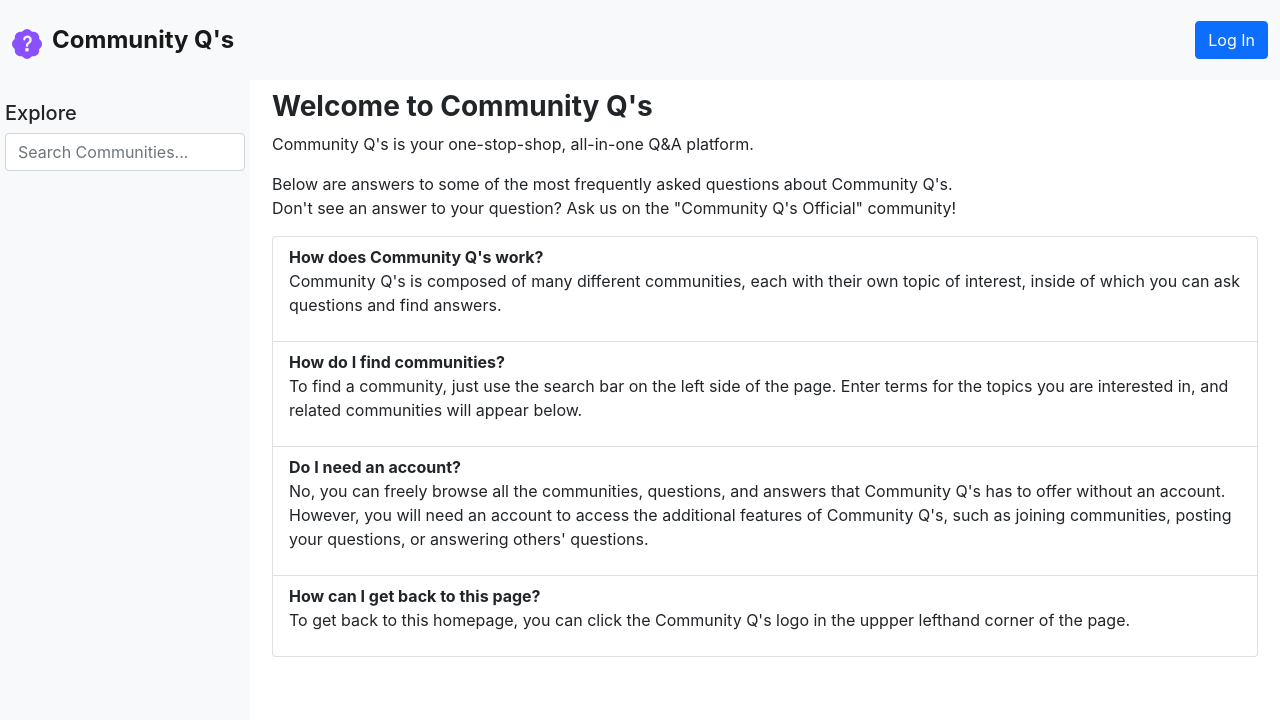
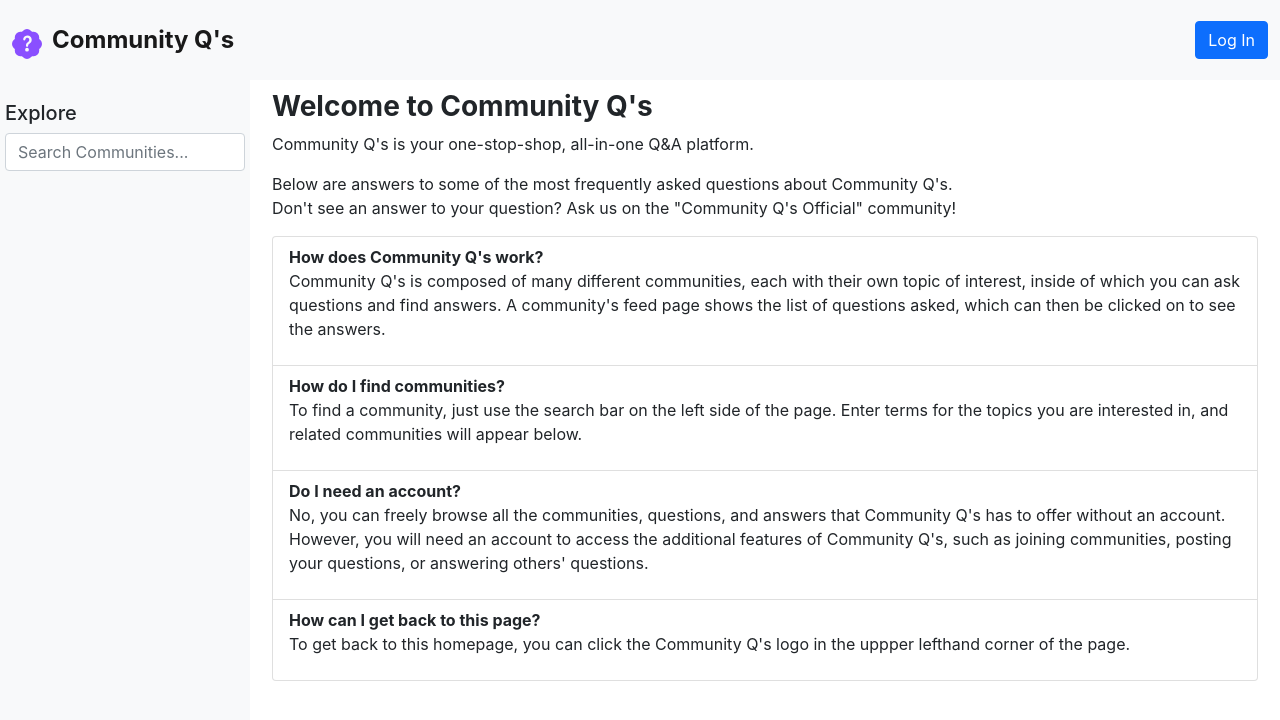
Before and after one commit to s-fitch/CS396-SP21_Project, a React (Create React App) app in the folder client/: page / in a window 1280 px wide. Shown: the top 720 px of the page. Built offline with nearby package versions, Linux system fonts and the light colour scheme.

Commit message:
Added detail to FAQ

```diff
--- a/client/src/LandingPage.js
+++ b/client/src/LandingPage.js
@@ -12,7 +12,7 @@ class LandingPage extends React.Component {
                 <ul className="list-group">
                     <li className="list-group-item ">
                         <b>How does Community Q's work?</b>
-                        <p>Community Q's is composed of many different communities, each with their own topic of interest, inside of which you can ask questions and find answers. </p>
+                        <p>Community Q's is composed of many different communities, each with their own topic of interest, inside of which you can ask questions and find answers. A community's feed page shows the list of questions asked, which can then be clicked on to see the answers.</p>
                     </li>
                     <li className="list-group-item">
                         <b>How do I find communities?</b>
```
